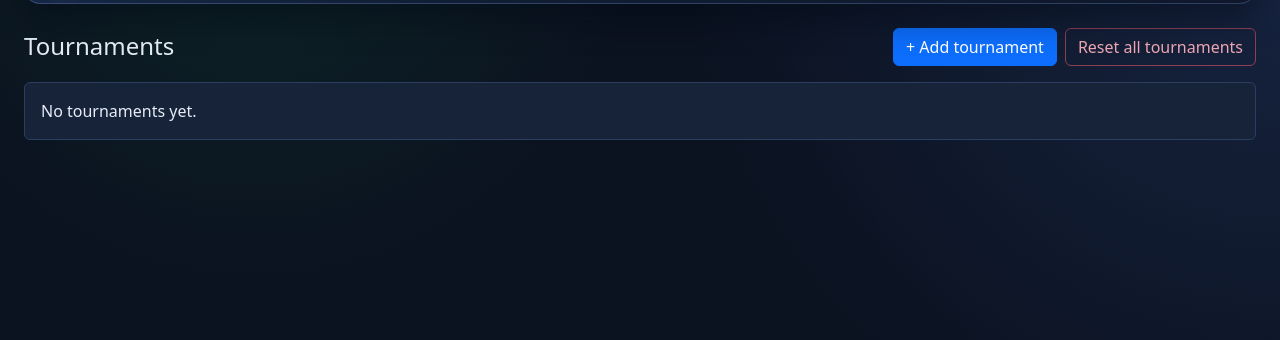
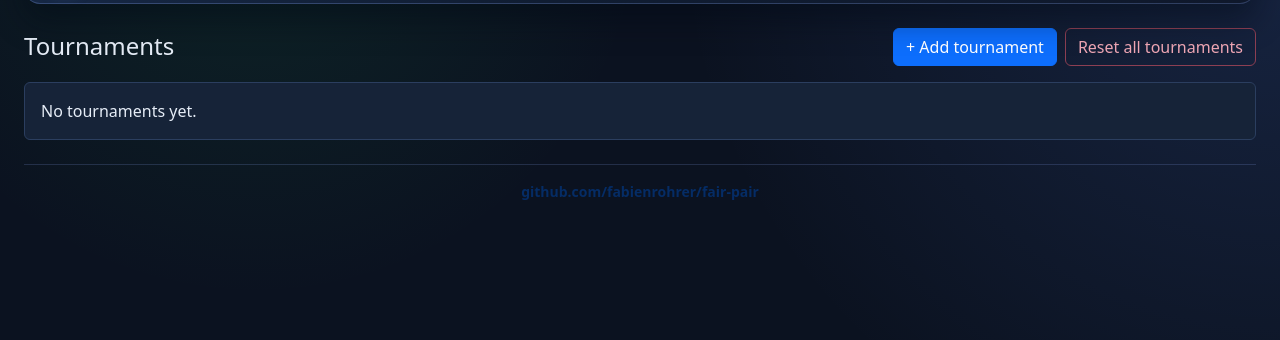
Before and after one commit to fabienrohrer/fair-pair, a website with bundled scripts: page docs/index.html in a window 1280 px wide. Shown: the part 92-432 px from the top of the page. Built offline with nearby package versions, Linux system fonts and the light colour scheme.

Commit message:
feat: ajouter un pied de page avec un lien vers le dépôt GitHub et styliser le pied de page

```diff
--- a/docs/app.js
+++ b/docs/app.js
@@ -1112,6 +1112,11 @@ function render() {
   root.innerHTML = `
     ${renderAppBar()}
     ${viewContent}
+    <footer class="fairpair-footer mt-4 px-3 py-3 text-center small text-muted">
+      <a href="https://github.com/fabienrohrer/fair-pair" target="_blank" rel="noopener noreferrer" class="text-decoration-none text-primary-emphasis">
+        github.com/fabienrohrer/fair-pair
+      </a>
+    </footer>
   `;
 
   attachGlobalListeners();
--- a/docs/style.css
+++ b/docs/style.css
@@ -98,6 +98,16 @@ body {
 .lang-btn.active {
   background: linear-gradient(180deg, #4f77e7 0%, #3c62ca 100%);
   color: #f7fbff;
+}
+
+.fairpair-footer {
+  border-top: 1px solid rgba(143, 174, 255, 0.18);
+  color: var(--fp-text-soft);
+}
+
+.fairpair-footer a {
+  color: #9bb9ff;
+  font-weight: 600;
 }
 
 .card,
```
